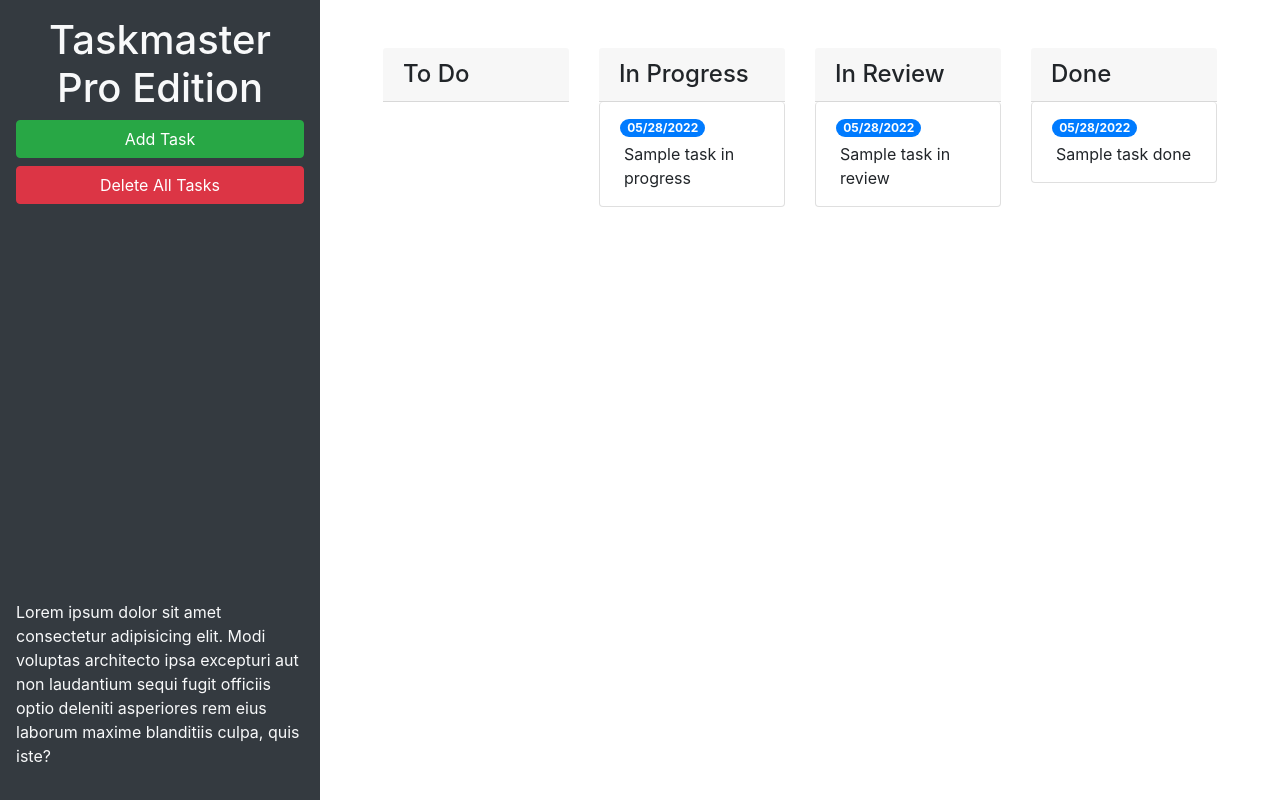
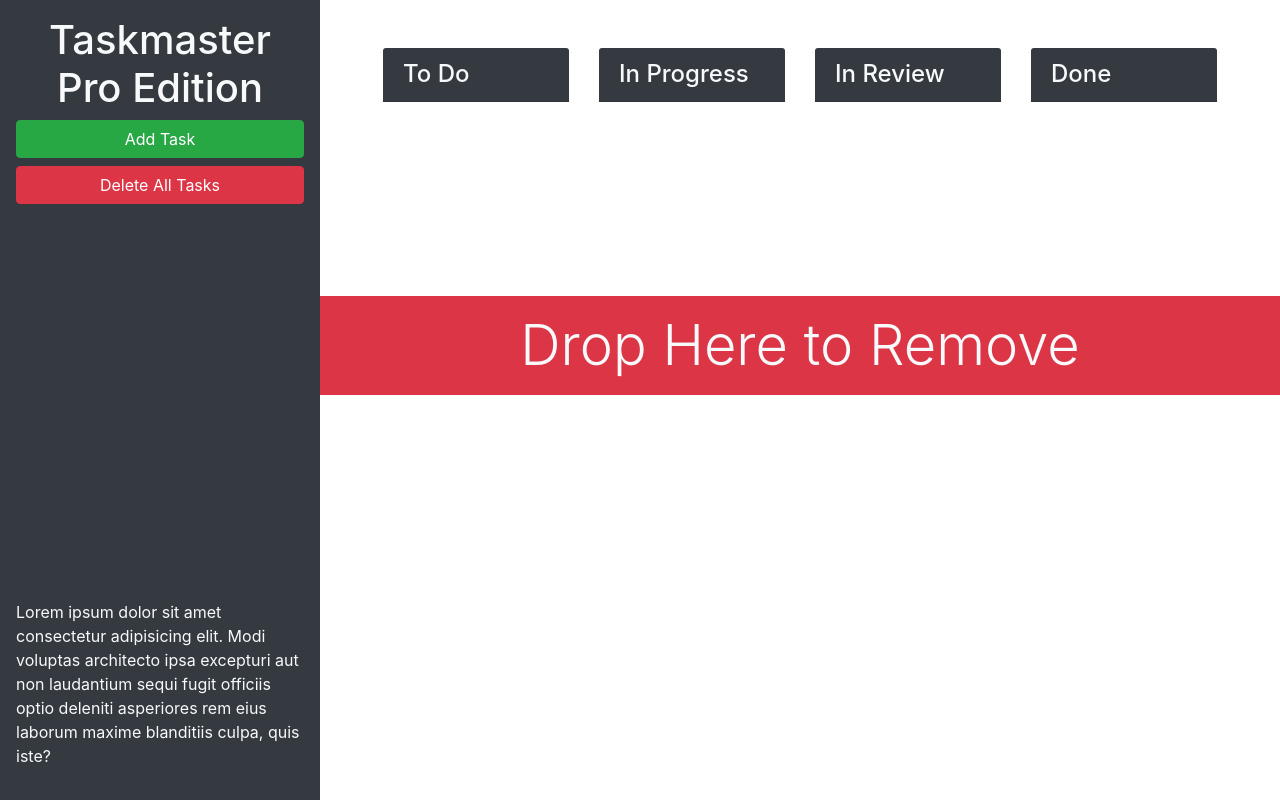
Before and after one commit to mendezhector16/taskmaster-pro, a plain HTML site: page index.html in a window 1280 px wide. Drawn offline with nearby package versions, Linux system fonts and the light colour scheme.

Commit message:
created the trash section

```diff
--- a/index.html
+++ b/index.html
@@ -13,57 +13,50 @@
 <body>
 
   <div class="row min-vh-100 no-gutters">
-    <header class="col-12 col-lg-3 bg-dark text-light d-flex flex-column p-4 p-lg-3">
+    <header class="col-12 col-lg-3 bg-dark text-light sticky-top d-flex flex-column p-4 p-lg-3">
       <h1 class="text-center">Taskmaster Pro Edition</h1>
       <button id="create-task" class="btn btn-block btn-success" data-toggle="modal" data-target="#task-form-modal">Add
         Task</button>
       <button id="remove-tasks" class="btn btn-block btn-danger">Delete All Tasks</button>
-      <p class="mt-auto">Lorem ipsum dolor sit amet consectetur adipisicing elit. Modi voluptas architecto ipsa
+      <p class="mt-auto d-none d-lg-block">Lorem ipsum dolor sit amet consectetur adipisicing elit. Modi voluptas architecto ipsa
         excepturi aut non
         laudantium sequi fugit officiis optio deleniti asperiores rem eius laborum maxime blanditiis culpa, quis iste?
       </p>
     </header>
-    <main class="col-12 col-lg-9">
+    <main class="col-12 col-lg-9 d-flex flex-column">
       <div class="m-5 row justify-content-around">
         <!-- todo start -->
         <div class="col-12 col-md-6 col-xl-3 mb-3">
-          <h4 class="card-header">To Do</h2>
+          <h4 class="card-header bg-dark text-light">To Do</h2>
           <ul id="list-toDo" class="list-group"> </ul>
         </div>
         <!-- todo end -->
         <!-- in progress start -->
         <div class="col-12 col-md-6 col-xl-3 mb-3">
-          <h4 class="card-header">In Progress</h2>
+          <h4 class="card-header bg-dark text-light">In Progress</h2>
           <ul id="list-inProgress" class="list-group">
-            <li class="list-group-item">
-              <span class="badge badge-primary badge-pill">05/28/2022</span>
-              <p class="m-1">Sample task in progress</p>
-            </li>
           </ul>
         </div>
         <!-- in progress ends -->
         <!-- in review start -->
         <div class="col-12 col-md-6 col-xl-3 mb-3">
-          <h4 class="card-header">In Review</h2>
+          <h4 class="card-header bg-dark text-light">In Review</h2>
           <ul id="list-inReview" class="list-group">
-            <li class="list-group-item">
-              <span class="badge badge-primary badge-pill">05/28/2022</span>
-              <p class="m-1">Sample task in review</p>
-            </li>
           </ul>
         </div>
         <!-- in review end -->
         <!-- done start -->
         <div class="col-12 col-md-6 col-xl-3 mb-3">
-          <h4 class="card-header">Done</h2>
+          <h4 class="card-header bg-dark text-light">Done</h2>
           <ul id="list-done class=" class="list-group">
-            <li class="list-group-item">
-              <span class="badge badge-primary badge-pill">05/28/2022</span>
-              <p class="m-1">Sample task done</p>
-            </li>
           </ul>
         </div>
         <!-- done end -->
+      </div>
+      <div id="trash">
+        <div class="w-100 bg-danger p-3 text-center text-light display-4">
+          Drop Here to Remove
+        </div>
       </div>
     </main>
   </div>
```
